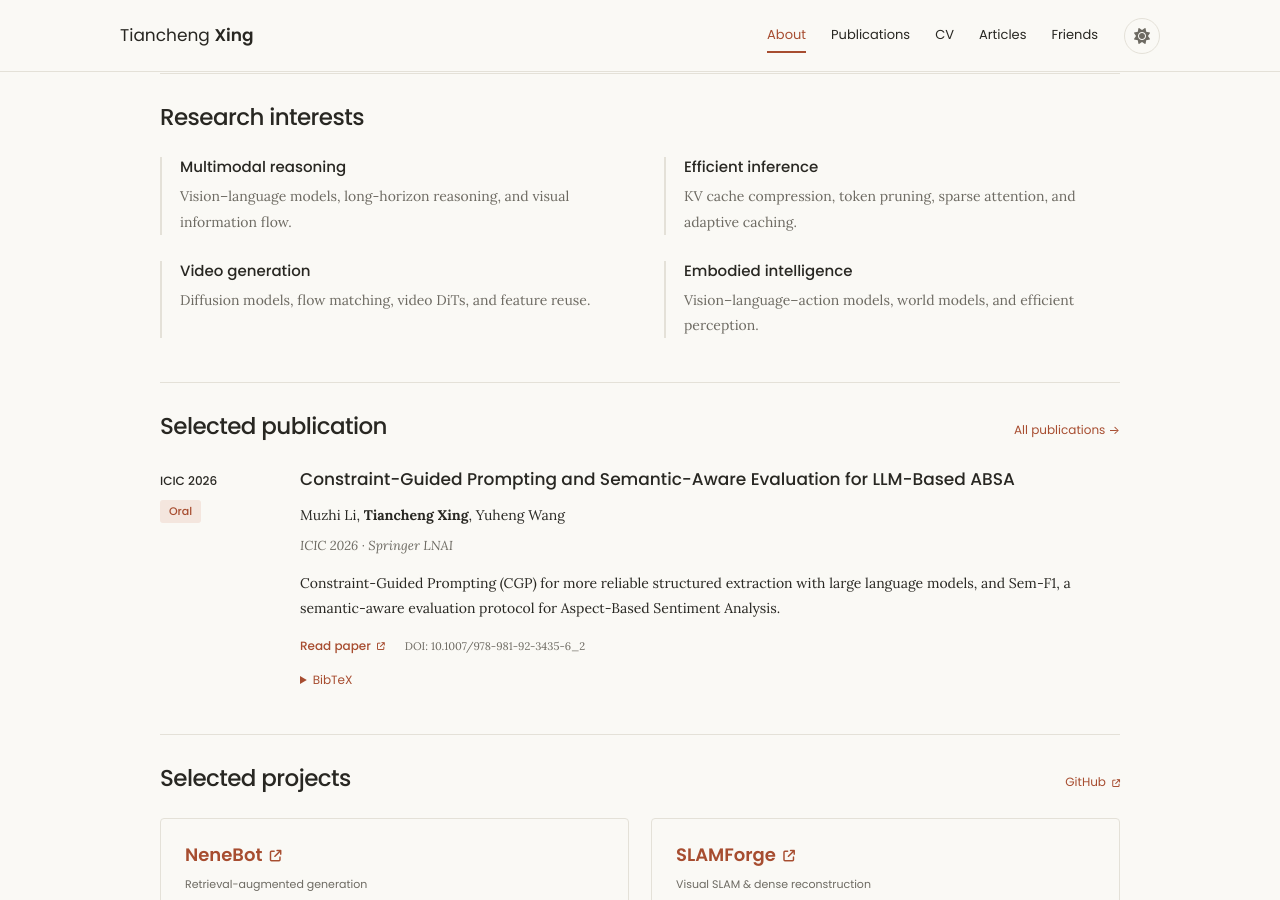
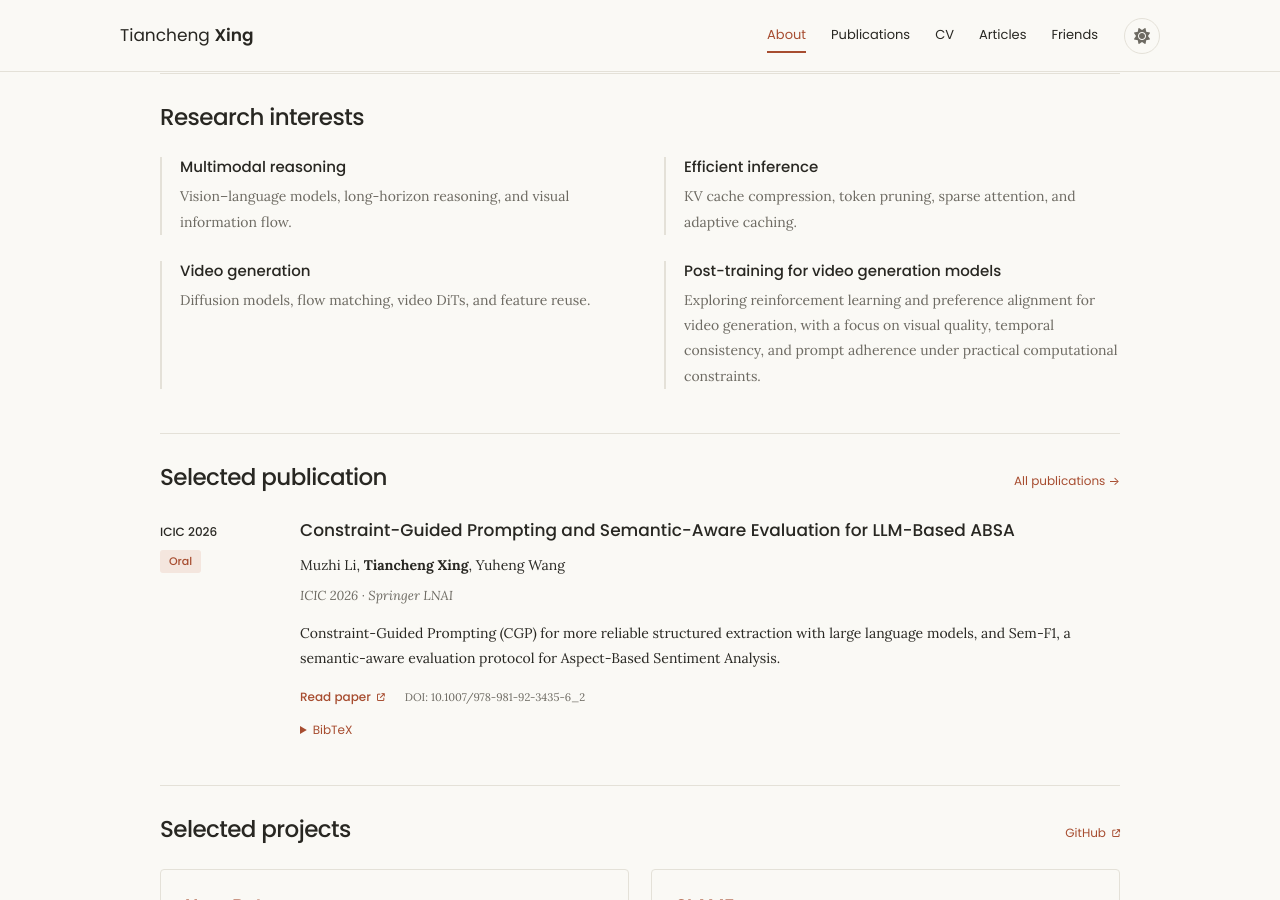
Before and after one commit to JackXing875/JackXing875.github.io, a Jekyll site: the page built from _pages/about.md, in a window 1280 px wide and 900 px high, scrolled down 585 px. Built offline with Jekyll 4.4.1, drawn with Linux system fonts in a browser that asks for light colours; some web fonts are replaced; a script bundle is joined from its source files by our own code; library files that are not in the unit come from our copies.

Commit message:
Update research interest to video generation post-training

```diff
--- a/_data/interests.yml
+++ b/_data/interests.yml
@@ -4,5 +4,5 @@
   description: KV cache compression, token pruning, sparse attention, and adaptive caching.
 - title: Video generation
   description: Diffusion models, flow matching, video DiTs, and feature reuse.
-- title: Embodied intelligence
-  description: Vision–language–action models, world models, and efficient perception.
+- title: Post-training for video generation models
+  description: Exploring reinforcement learning and preference alignment for video generation, with a focus on visual quality, temporal consistency, and prompt adherence under practical computational constraints.
```
